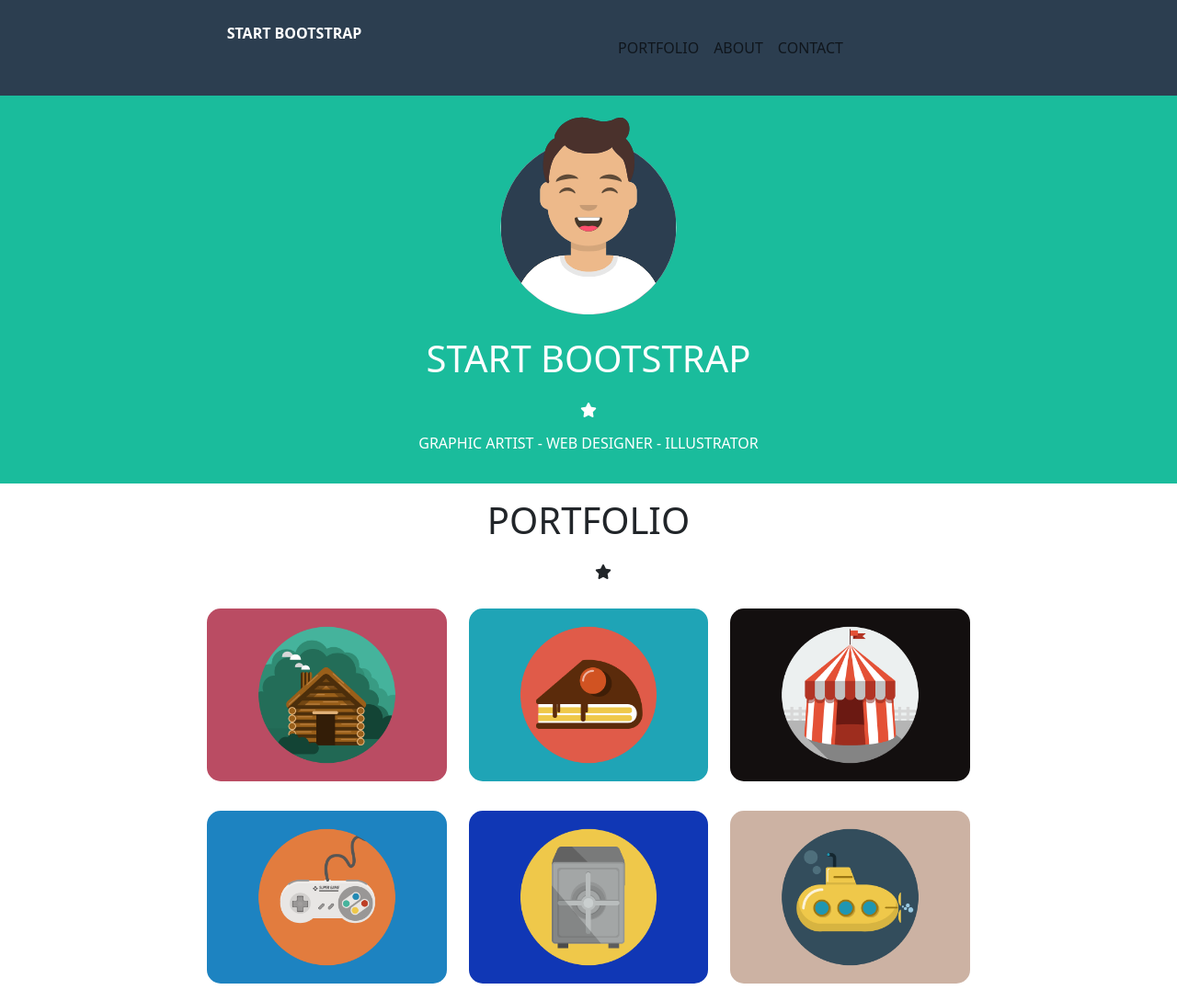
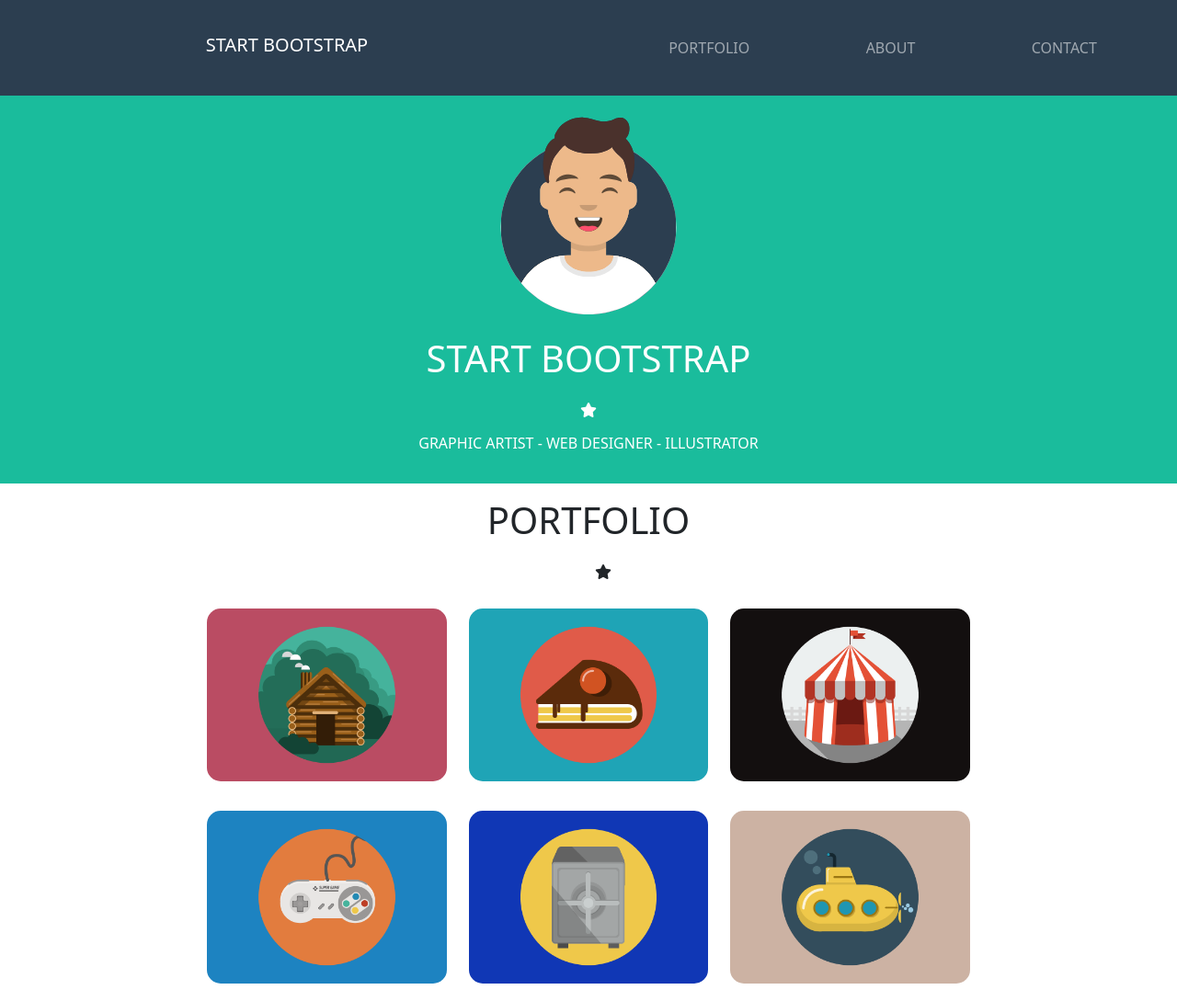
Before and after one commit to MatteoZattini/html-css-bootstrap-freelancer, a plain HTML site: page index.html in a window 1280 px wide. Shown: the top 1089 px of the page at 92% size. Drawn offline with nearby package versions, Linux system fonts and the light colour scheme.

Commit message:
added boostrap nav

```diff
--- a/index.html
+++ b/index.html
@@ -14,16 +14,20 @@
         <div class="container-fluid">
             <div class="row color1 py-4">
                 <div class="col-6 bold text-center">
-                    START BOOTSTRAP
+                    <nav class="navbar navbar-dark">
+                        <div class="container-fluid justify-content-center">
+                          <span class="navbar-brand mb-0 h1">START BOOTSTRAP</span>
+                        </div>
+                      </nav>
                 </div>
                 <div class="col-6 text-center">
-                    <nav class="navbar navbar-expand-lg">
-                        <div class="container-fluid">
+                    <nav class="navbar navbar-expand-lg navbar-dark">
+                        <div class="container-fluid justify-content-end">
                           <button class="navbar-toggler" type="button" data-bs-toggle="collapse" data-bs-target="#navbarNavAltMarkup" aria-controls="navbarNavAltMarkup" aria-expanded="false" aria-label="Toggle navigation">
                             <span class="navbar-toggler-icon"></span>
                           </button>
-                          <div class="collapse navbar-collapse" id="navbarNavAltMarkup">
-                            <div class="navbar-nav">
+                          <div class="collapse navbar-collapse justify-content-center" id="navbarNavAltMarkup">
+                            <div class="navbar-nav w-100 d-flex justify-content-around">
                               <a class="nav-link" href="#">PORTFOLIO</a>
                               <a class="nav-link" href="#">ABOUT</a>
                               <a class="nav-link" href="#">CONTACT</a>
--- a/style.css
+++ b/style.css
@@ -3,7 +3,7 @@
 }
 
 a{
-    /* text-decoration: none; */
+    text-decoration: none;
     color: white;
 }
 
```
